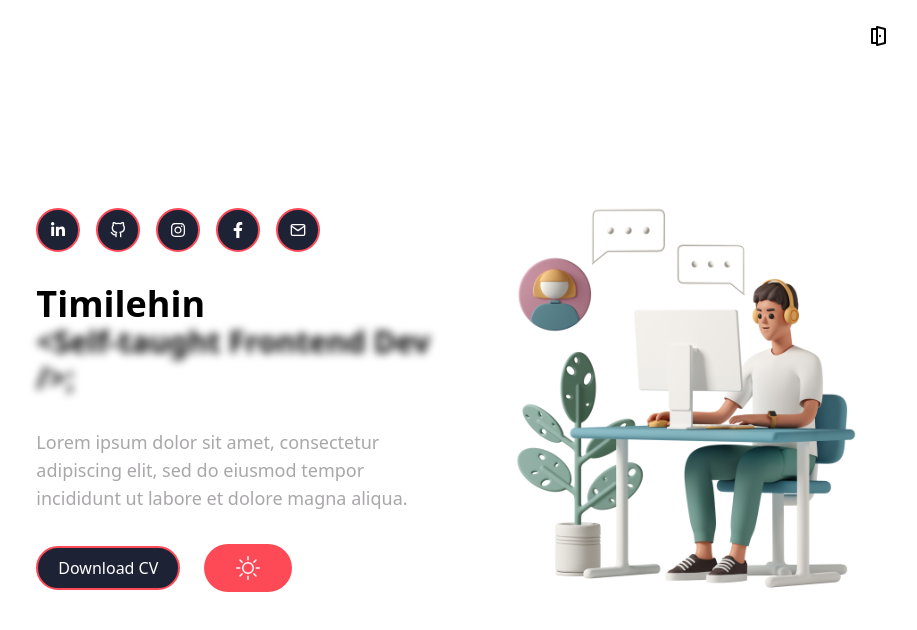
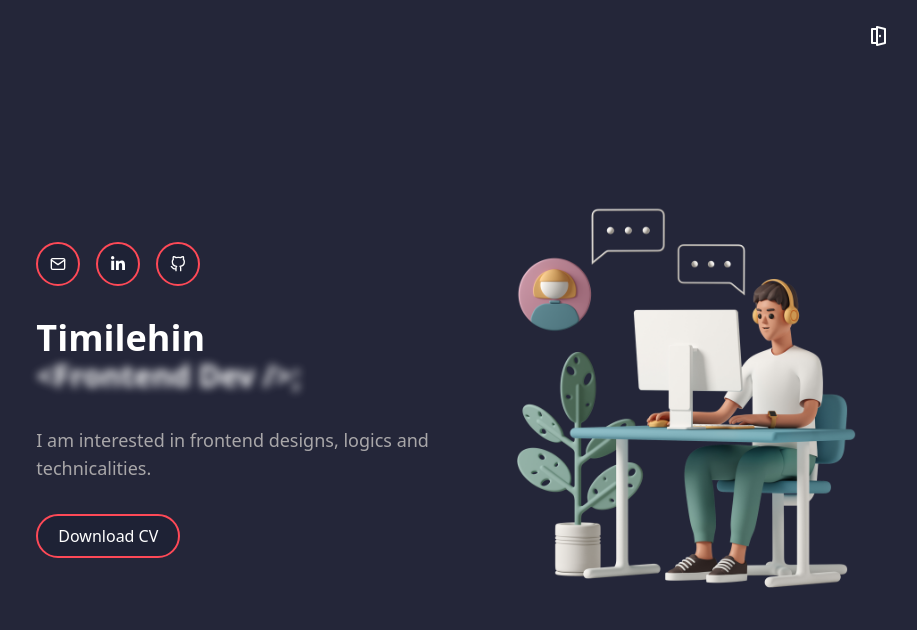
Before and after one commit to 7emmytim/my-portfolio2, a Next.js app: page / in a window 1280 px wide. Shown: the top 630 px of the page, without its empty margins (177-1094 px from the left). Built offline with nearby package versions, Linux system fonts and the light colour scheme.

Commit message:
ui changes

```diff
--- a/components/General/Header.js
+++ b/components/General/Header.js
@@ -2,6 +2,7 @@ import Link from 'next/link'
 import { useRouter } from 'next/router'
 import { useEffect, useState } from 'react'
 import { BiDoorOpen } from 'react-icons/bi'
+import { IoCloseCircle } from 'react-icons/io5'
 import { RiDoorClosedLine } from 'react-icons/ri'
 // import useSound from 'use-sound'
 
@@ -18,21 +19,24 @@ const Header = () => {
     }, [router.route])
 
     return (
-        <div className='py-6 fixed top-0 w-full z-20'>
+        <div className='py-6 fixed top-0 w-full z-20 bg-[#242639]'>
             <div className='container relative flex items-center justify-between w-2/3'>
-                <h4 className='text-black dark:text-white'>
+                <h4 className='text-white'>
                     {/* <Link href='/'>{`<tsx />`}</Link> */}
                 </h4>
                 {
-                    expanded ? <BiDoorOpen className='text-black dark:text-white h-6 w-6 cursor-pointer' onClick={handleToggle} />
+                    expanded ? <BiDoorOpen className='text-white h-6 w-6 cursor-pointer' onClick={handleToggle} />
                         :
-                        <ul className='fixed sm:static right-0 top-0 bg-[#242639] bg-opacity-90 space-y-4 sm:space-y-0 py-6 sm:py-0 sm:bg-transparent z-20 h-fit w-full sm:w-fit block text-center sm:flex items-center gap-8 text-black dark:text-white'>
+                        <ul className='fixed sm:static right-0 top-0 bg-[#242639] space-y-4 sm:space-y-0 py-6 sm:py-0 sm:bg-transparent z-20 h-fit w-full sm:w-fit block text-center sm:flex items-center gap-8 text-white'>
                             <li><Link href='/'>Home</Link></li>
                             <li><Link href='/projects'>Projects</Link></li>
                             <li><Link href='/blog'>Blog</Link></li>
                             <li><Link href='/workflow'>Workflow</Link></li>
+                            <li className='block sm:hidden'>
+                                <a href='/cv_timilehin.pdf' target='_blank'>Download CV</a>
+                            </li>
                             {/* <li><Link href='/contact'>Contact</Link></li> */}
-                            <RiDoorClosedLine className='text-black dark:text-white h-6 w-6 cursor-pointer mx-auto' onClick={handleToggle} />
+                            <IoCloseCircle className='text-[#fe4957] h-6 w-6 cursor-pointer mx-auto' onClick={handleToggle} />
                         </ul>
                 }
             </div>
--- a/components/Home/Banner.js
+++ b/components/Home/Banner.js
@@ -72,13 +72,13 @@ const Banner = () => {
     const handleMixpanelFn = () => mixpanel.track('CV_DOWNLOADED')
 
     return (
-        <div className='bg-white dark:bg-[#242639] min-h-screen sm:flex py-32 sm:py-20 items-center'>
+        <div className='bg-[#242639] min-h-screen sm:flex py-28 sm:py-20 items-center'>
             <div className='container grid sm:grid-cols-2 gap-10 w-2/3 items-center'>
                 <div className='space-y-8'>
-                    <div className='flex items-center gap-2 sm:gap-4'>
+                    <div className='flex items-center gap-4 sm:gap-4'>
                         {_social_media.map(item => {
                             return (
-                                <a key={item.link} href={item.link} target='_blank' className='rounded-full border-2 border-[#fe4957] bg-[#1e2235] p-1 sm:p-2 lg:p-3'>
+                                <a key={item.link} href={item.link} target='_blank' className='rounded-full border-2 border-[#fe4957] bg-[#1e2235] p-2 sm:p-2 lg:p-3'>
                                     {item.icon}
                                 </a>
                             )
@@ -89,7 +89,7 @@ const Banner = () => {
                             variants={container}
                             initial='hidden'
                             animate='show'
-                            className='text-black dark:text-white text-2xl lg:text-3xl xl:text-4xl font-bold'>
+                            className='text-white text-2xl lg:text-3xl xl:text-4xl font-bold'>
                             {'Timilehin'.split('').map((l, i) => {
                                 return (
                                     <motion.span
@@ -102,25 +102,25 @@ const Banner = () => {
                                 );
                             })}
                         </motion.h3>
-                        <h3 className='text-black dark:text-white blur-sm hover:blur-0 text-xl lg:text-2xl xl:text-3xl font-bold'>{'<Self-taught Frontend Dev />;'}</h3>
+                        <h3 className='text-white blur-sm hover:blur-0 text-xl lg:text-2xl xl:text-3xl font-bold'>{'<Frontend Dev />;'}</h3>
                     </div>
-                    <h5 className='text-[#A9A7A9] text-base sm:text-lg'>Lorem ipsum dolor sit amet, consectetur adipiscing elit, sed do eiusmod tempor incididunt ut labore et dolore magna aliqua.</h5>
+                    <h5 className='text-[#A9A7A9] text-base sm:text-lg'>I am interested in frontend designs, logics and technicalities.</h5>
                     <div className='flex items-center space-x-2 sm:space-x-6'>
                         <motion.a
                             onClick={handleMixpanelFn}
                             variants={buttonVariants}
                             whileHover='hover'
-                            href='/cv_timilehin.pdf' target='_blank' className='border-2 border-[#fe4957] bg-[#1e2235] text-xs sm:text-base px-5 py-2 rounded-full text-white'>Download CV</motion.a>
-                        <motion.button
+                            href='/cv_timilehin.pdf' target='_blank' className='border-2 border-[#fe4957] bg-[#1e2235] text-base px-5 py-2 rounded-full text-white hidden sm:block'>Download CV</motion.a>
+                        {/* <motion.button
                             variants={buttonVariants}
                             whileHover='hover'
-                            className='md:bg-[#fe4957] md:px-8 md:py-3 rounded-full md:text-white text-[#fe4957] dark:text-white'>
+                            className='md:bg-[#fe4957] md:px-8 md:py-3 rounded-full md:text-white text-white'>
                             {renderThemeChanger()}
-                        </motion.button>
+                        </motion.button> */}
                     </div>
                 </div>
                 <div>
-                    <img src='/banner.png' />
+                    <img src='/banner.png' className='hidden sm:block' />
                 </div>
             </div>
         </div>
--- a/components/Projects/index.js
+++ b/components/Projects/index.js
@@ -7,9 +7,9 @@ const Projects = () => {
 
     const _projects = [
         { name: 'comx trading app', icon: <img src='/x.png' className='h-12 w-12' />, link: 'https://comx.afexnigeria.com/', techs: ['reactjs', 'antd'] },
-        { name: 'food app', icon: <IoFastFoodOutline className='w-12 h-12 text-yellow-400' />, link: 'https://foodie-appie.netlify.app/', techs: ['reactjs', 'tailwindcss'] },
-        { name: 'qr pay', icon: <MdQrCode2 className='w-12 h-12 text-gray-400' />, link: 'https://qrcode-app-dev.firebaseapp.com/', techs: ['reactjs', 'firebase'] },
-        { name: 'shopping cart', icon: <BsCart4 className='w-12 h-12 text-purple-400' />, link: 'https://hungry-beaver-3b770e.netlify.app/', techs: ['nextjs', 'tailwindcss'] },
+        // { name: 'food app', icon: <IoFastFoodOutline className='w-12 h-12 text-yellow-400' />, link: 'https://foodie-appie.netlify.app/', techs: ['reactjs', 'tailwindcss'] },
+        // { name: 'qr pay', icon: <MdQrCode2 className='w-12 h-12 text-gray-400' />, link: 'https://qrcode-app-dev.firebaseapp.com/', techs: ['reactjs', 'firebase'] },
+        // { name: 'shopping cart', icon: <BsCart4 className='w-12 h-12 text-purple-400' />, link: 'https://hungry-beaver-3b770e.netlify.app/', techs: ['nextjs', 'tailwindcss'] },
 
     ]
 
@@ -18,6 +18,7 @@ const Projects = () => {
             <div className='container min-h-screen sm:flex items-center py-20 w-2/3'>
                 <div className='w-full'>
                     <h3 className='text-[#fe4957] text-2xl font-bold'>{'< Projects />'}</h3>
+
                     <div className='sm:grid sm:grid-cols-2 space-y-6 sm:space-y-0 gap-6 w-full lg:w-2/3 mx-auto mt-10'>
                         {
                             _projects.map(project => {
@@ -49,6 +50,7 @@ const Projects = () => {
                             })
                         }
                     </div>
+                    <TestComp />
                 </div>
             </div>
         </div>
@@ -56,3 +58,41 @@ const Projects = () => {
 }
 
 export default Projects
+
+const TestComp = () => {
+    return (
+        <section id='PageTurner'>
+            <div className='imgLoader'></div>
+
+            <div className='container'>
+
+                <div className='book'>
+                    <div className='gap'></div>
+                    <div className='pages'>
+                        <div className='page'></div>
+                        <div className='page'></div>
+                        <div className='page'></div>
+                        <div className='page'></div>
+                        <div className='page'></div>
+                        <div className='page'></div>
+                    </div>
+                    <div className='flips'>
+                        <div className='flip flip1'>
+                            <div className='flip flip2'>
+                                <div className='flip flip3'>
+                                    <div className='flip flip4'>
+                                        <div className='flip flip5'>
+                                            <div className='flip flip6'>
+                                                <div className='flip flip7'></div>
+                                            </div>
+                                        </div>
+                                    </div>
+                                </div>
+                            </div>
+                        </div>
+                    </div>
+                </div>
+            </div>
+        </section>
+    )
+}
--- a/package.json
+++ b/package.json
@@ -17,6 +17,7 @@
     "react": "18.1.0",
     "react-dom": "18.1.0",
     "react-icons": "^4.3.1",
+    "sass": "^1.51.0",
     "use-sound": "^4.0.1"
   },
   "devDependencies": {
--- a/resources/social.js
+++ b/resources/social.js
@@ -2,9 +2,9 @@ import { FaFacebookF, FaInstagram, FaLinkedinIn } from 'react-icons/fa'
 import { FiGithub, FiMail } from 'react-icons/fi'
 
 export const _social_media = [
+    { link: 'mailto:omotugbatimilehin7@gmail.com', icon: <FiMail className='h-2 w-2 sm:h-3 sm:w-3 lg:h-4 lg:w-4 text-white' /> },
     { link: 'https://www.linkedin.com/in/timilehin-omotugba-b551b5174/', icon: <FaLinkedinIn className='h-2 w-2 sm:h-3 sm:w-3 lg:h-4 lg:w-4 text-white' /> },
     { link: 'https://github.com/7emmytim', icon: <FiGithub className='h-2 w-2 sm:h-3 sm:w-3 lg:h-4 lg:w-4 text-white' /> },
-    { link: 'https://www.instagram.com/7emmytim/', icon: <FaInstagram className='h-2 w-2 sm:h-3 sm:w-3 lg:h-4 lg:w-4 text-white' /> },
-    { link: 'https://web.facebook.com/timilehin.omotugba/', icon: <FaFacebookF className='h-2 w-2 sm:h-3 sm:w-3 lg:h-4 lg:w-4 text-white' /> },
-    { link: 'mailto:omotugbatimilehin7@gmail.com', icon: <FiMail className='h-2 w-2 sm:h-3 sm:w-3 lg:h-4 lg:w-4 text-white' /> }
+    // { link: 'https://www.instagram.com/7emmytim/', icon: <FaInstagram className='h-2 w-2 sm:h-3 sm:w-3 lg:h-4 lg:w-4 text-white' /> },
+    // { link: 'https://web.facebook.com/timilehin.omotugba/', icon: <FaFacebookF className='h-2 w-2 sm:h-3 sm:w-3 lg:h-4 lg:w-4 text-white' /> }
 ]
```
Also changed, not shown: resources/experience.js (+6 -18 lines), 1 other file (tests, documents, lock files or other folders).
